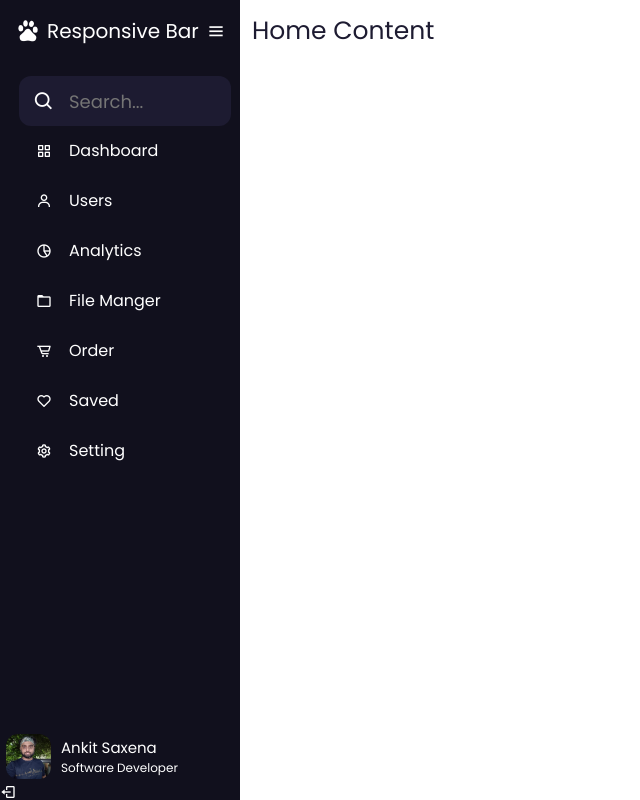
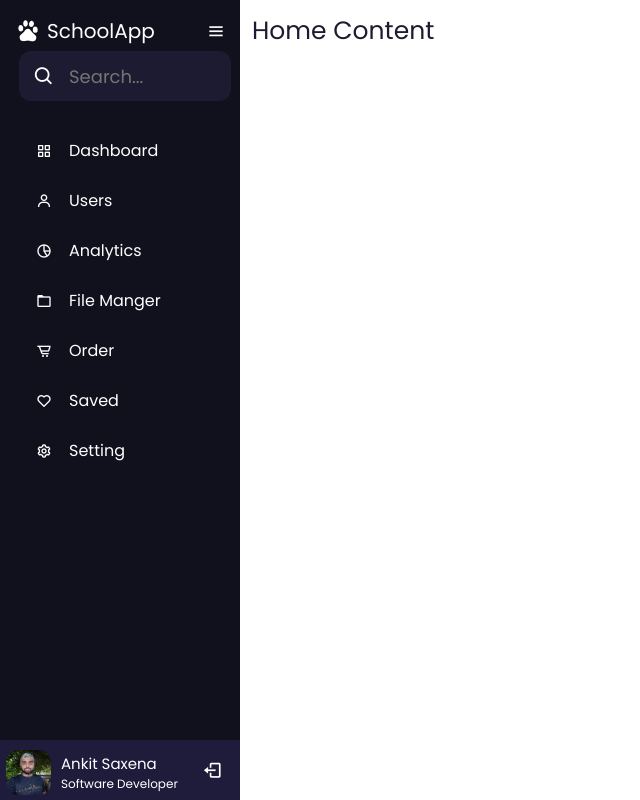
Before and after one commit to ankitenasaxena/responsice-sidebar-menu, a PHP site: page / in a window 1280 px wide. Shown: the whole page, without its empty margins (0-640 px from the left). Run offline with PHP 8.4, Linux system fonts and the light colour scheme.

Commit message:
complete sidebar

```diff
--- a/index.html
+++ b/index.html
@@ -8,11 +8,11 @@
         <meta name="viewport" content="width=device-width, initial-scale=1.0">
     </head>
     <body>
-        <div class="sidebar">
+        <div class="sidebar active">
             <div class="logo_content">
                 <div class="logo">
                     <i class='bx bxl-baidu'></i>
-                    <div class="logo_name">Responsive Bar</div>
+                    <div class="logo_name">SchoolApp</div>
                 </div>
                 <i class='bx bx-menu' id="btn"></i>
             </div>
@@ -22,56 +22,56 @@
                         <i class="bx bx-search"></i>
                         <input type="text" placeholder="Search...">
                     </a>
-                    <!-- <span class="links_name">Dashboard</span> -->
+                    <span class="tooltip">Search</span>
                 </li>
                 <li>
                     <a href="#">
                         <i class="bx bx-grid-alt"></i>
                         <span class="links_name">Dashboard</span>
                     </a>
-                    <!-- <span class="links_name">Dashboard</span> -->
+                    <span class="tooltip">Dashboard</span>
                 </li>
                 <li>
                     <a href="#">
                         <i class="bx bx-user"></i>
                         <span class="links_name">Users</span>
                     </a>
-                    <!-- <span class="links_name">Dashboard</span> -->
+                    <span class="tooltip">Users</span>
                 </li>
                 <li>
                     <a href="#">
                         <i class="bx bx-pie-chart-alt-2"></i>
                         <span class="links_name">Analytics</span>
                     </a>
-                    <!-- <span class="links_name">Dashboard</span> -->
+                    <span class="tooltip">Analytics</span>
                 </li>
                 <li>
                     <a href="#">
                         <i class="bx bx-folder"></i>
                         <span class="links_name">File Manger</span>
                     </a>
-                    <!-- <span class="links_name">Dashboard</span> -->
+                    <span class="tooltip">File Manger</span>
                 </li>
                 <li>
                     <a href="#">
                         <i class="bx bx-cart-alt"></i>
                         <span class="links_name">Order</span>
                     </a>
-                    <!-- <span class="links_name">Dashboard</span> -->
+                    <span class="tooltip">Order</span>
                 </li>
                 <li>
                     <a href="#">
                         <i class="bx bx-heart"></i>
                         <span class="links_name">Saved</span>
                     </a>
-                    <!-- <span class="links_name">Dashboard</span> -->
+                    <span class="tooltip">Saved</span>
                 </li>
                 <li>
                     <a href="#">
                         <i class="bx bx-cog"></i>
                         <span class="links_name">Setting</span>
                     </a>
-                    <!-- <span class="links_name">Dashboard</span> -->
+                    <span class="tooltip">Setting</span>
                 </li>
             </ul>
             <div class="profile_content">
@@ -83,12 +83,27 @@
                             <div class="job">Software Developer</div>
                         </div>
                     </div>
+                    <i class="bx bx-log-out" id="log_out"></i>
                 </div>
-                <i class="bx bx-log-out" id="log_out"></i>
             </div>
         </div>
         <div class="home_content">
             <div class="text">Home Content</div>
         </div>
+
+        <script>
+            let btn = document.querySelector('#btn');
+            let sidebar = document.querySelector('.sidebar');
+            let searchBtn = document.querySelector('.bx-search');
+
+            btn.onclick = function() {
+                sidebar.classList.toggle("active");
+            }
+
+            searchBtn.onclick = function() {
+                sidebar.classList.toggle("active");
+            }
+
+        </script>
     </body>
 </html>
--- a/style.css
+++ b/style.css
@@ -18,9 +18,14 @@ body {
     top: 0;
     left: 0;
     height: 100%;
-    width: 240px;
+    width: 78px;
     background: #11101d;
     padding: 6px 14px;
+    transition: all 0.5s ease;
+}
+
+.sidebar.active{
+    width: 240px;
 }
 
 .sidebar .logo_content .logo{
@@ -29,6 +34,14 @@ body {
     height: 50px;
     width: 100%;
     align-items: center;
+    opacity: 0;
+    pointer-events: none;
+    transition: all 0.5 ease;
+}
+
+.sidebar.active .logo_content .logo{
+    opacity: 1;
+    pointer-events: none;
 }
 
 .logo_content .logo i{
@@ -44,7 +57,7 @@ body {
 .sidebar #btn{
     position: absolute;
     color: #fff;
-    left: 90%;
+    left: 50%;
     top: 6px;
     font-size: 20px;
     height: 50px;
@@ -52,6 +65,10 @@ body {
     text-align: center;
     line-height: 50px;
     transform: translateX(-50%);
+}
+
+.sidebar.active #btn{
+    left: 90%;
 }
 
 .sidebar ul{
@@ -67,12 +84,38 @@ body {
     line-height: 50px;
 }
 
+.sidebar ul li .tooltip{
+    position: absolute;
+    left: 122px;
+    top:50%;
+    transform: translate(-50%,-50%);
+    border-radius: 6px;
+    height: 35px;
+    width: 122px;
+    background: #fff;
+    line-height: 35px;
+    text-align: center;
+    box-shadow: 0 5px 10px rgba(0, 0, 0, 0.2);
+    transition: 0s;
+    opacity: 0;
+    pointer-events: none;
+}
+
+.sidebar.active ul li .tooltip {
+    display: none;
+}
+
+.sidebar ul li:hover .tooltip{
+    transition: all 0.5s ease;
+    opacity: 1;
+    top: 50%
+}
+
 .sidebar ul li input{
     position: absolute;
     height: 100%;
     width: 100%;
     left:0;
-    top:0;
     border-radius: 12px;
     outline: none;
     border: none;
@@ -88,19 +131,22 @@ body {
     z-index: 99;
     color: #fff;
     font-size: 22px;
-    top:0;
-
+    transition: all 0.5 ease;
 }
 
-
+.sidebar ul li .bx-search:hover {
+    background: #fff;
+    color: #1d1b31;
+}
 
 .sidebar ul li a{
     color: #fff;
     display: flex;
     align-items: center;
     text-decoration: none;
+    border-radius: 12px;
+    white-space: nowrap;
     transition: all 0.4s ease;
-    border-radius: 12px;
 }
 
 .sidebar ul li a:hover{
@@ -108,12 +154,23 @@ body {
     color: #11101d;
 }
 
-.sidebar ul li a i{
+.sidebar ul li i{
     height: 50px;
     min-width: 50px;
     border-radius: 12px;
     line-height: 50px;
     text-align: center;
+}
+
+.sidebar .links_name {
+    opacity: 0;
+    pointer-events: none;
+    transition: all 0.5s ease;
+}
+
+.sidebar.active .links_name {
+    opacity: 1;
+    pointer-events: none;
 }
 
 .sidebar .profile_content{
@@ -128,12 +185,25 @@ body {
     position: relative;
     padding: 10px 6px;
     height: 60px;
-    background: #11101d;
+    background: none;
+    transition: all 0.4s ease;
+}
+
+.sidebar.active .profile_content .profile{
+    background: #1f1c3b;
 }
 
 .profile_content .profile .profile_details{
     display: flex;
     align-items: center;
+    opacity: 0;
+    pointer-events: none;
+    white-space: nowrap;
+}
+
+.sidebar.active .profile .profile_details{
+    opacity: 1;
+    pointer-events: auto;
 }
 
 .profile .profile_details img{
@@ -156,22 +226,31 @@ body {
     font-size: 12px;
 }
 
-profile #log_out {
+.profile #log_out {
     position: absolute;
-    left: 88%;
+    left: 20%;
     bottom: 5px;
     transition: translateX(-50%);
     min-width: 50px;
     line-height: 50px;
     font-size: 20px;
-    border-radius: 12pz;
+    border-radius: 12px;
+    text-align: center;
+    transition: all 0.4s ease;
+    background: #1d1b31 ;
+}
+
+.sidebar.active .profile #log_out {
+    left: 78%;
+    background: none;
 }
 
 .home_content {
     position: absolute;
     height: 100%;
-    width: calc(100% - 240px);
-    left:240px;
+    width: (100% - 78px);
+    left:78px;
+    transition: all 0.5s ease;
 }
 
 .home_content .text{
@@ -180,3 +259,8 @@ profile #log_out {
     color: #1d1b31;
     margin: 12px;
 }
+
+.sidebar.active ~ .home_content {
+    width: calc(100% - 240px);
+    left:240px;
+}
```
